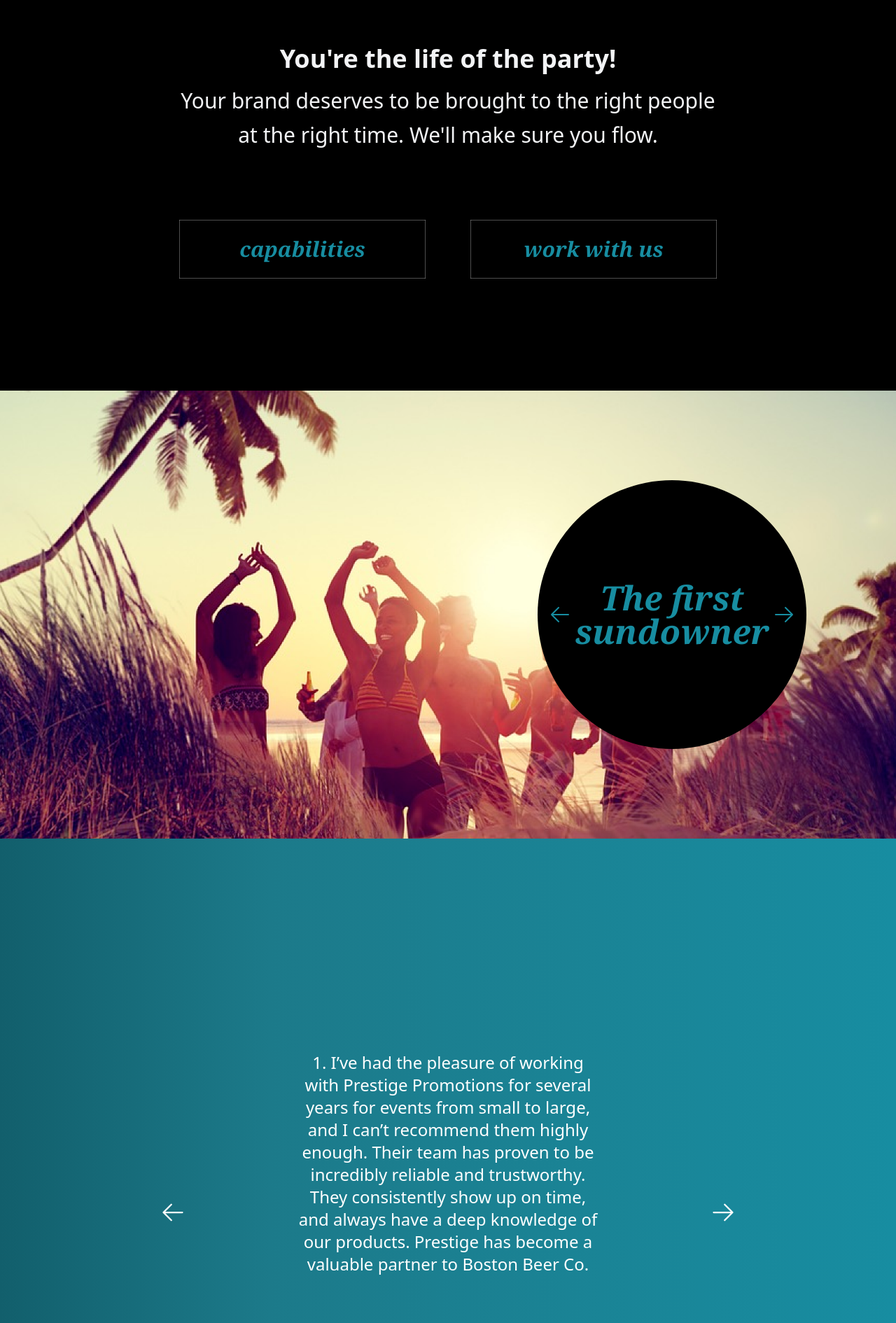
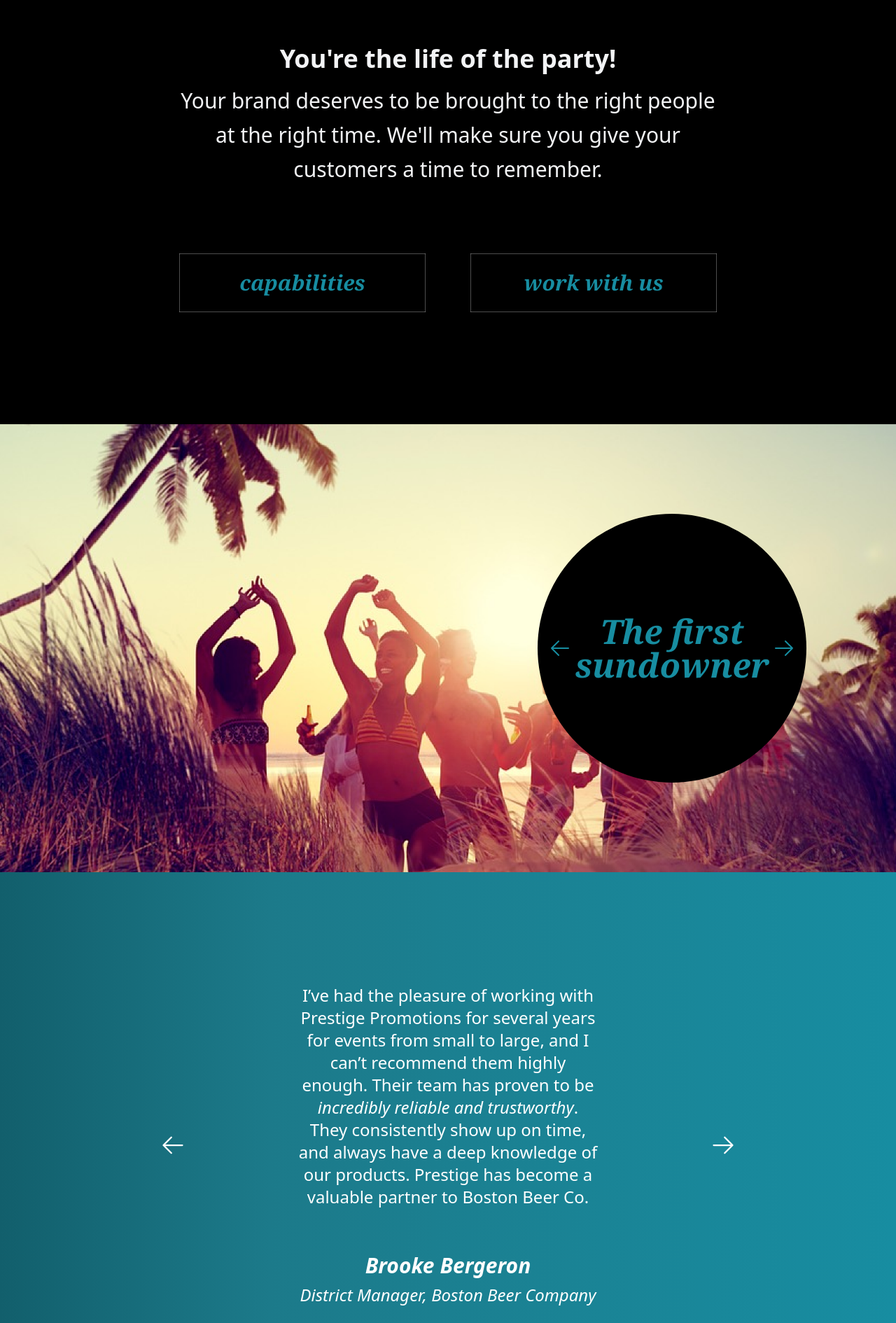
Before and after one commit to Rachitgarg56/ppg_next, a Next.js app: page / in a window 1280 px wide. Shown: the part 1280-3170 px from the top of the page at 70% size. Built offline with nearby package versions, Linux system fonts and the light colour scheme.

Commit message:
updated testimonials and hero section text

```diff
--- a/src/components/HeroSection.tsx
+++ b/src/components/HeroSection.tsx
@@ -105,7 +105,7 @@ const HeroSection = () => {
         {/* Quote */}
         <div className="text-center mx-auto w-full md:w-2/3 leading-relaxed p-8">
             <h2 className='text-gray-100 text-3xl md:text-4xl mb-4 font-semibold'>You're the life of the party!</h2>
-            <div className="font-thin text-gray-100 text-2xl md:text-3xl leading-relaxed md:leading-relaxed">Your brand deserves to be brought to the right people at the right time. We'll make sure you flow.</div>
+            <div className="font-thin text-gray-100 text-2xl md:text-3xl leading-relaxed md:leading-relaxed">Your brand deserves to be brought to the right people at the right time. We'll make sure you give your customers a time to remember.</div>
             <div className="flex flex-col md:flex-row items-center justify-between mt-24">
                 <Link href="/capabilities" className="shadow-[inset_0_0_0_0.5px_rgba(255,255,255,0.6)] text-center py-6 text-2xl md:text-3xl text-[#178DA1] italic font-cambria font-bold w-full hover:bg-[#E1E3E1] transition-colors duration-500 ease-in-out">capabilities</Link>
                 <Link href="/careers" className="shadow-[inset_0_0_0_0.5px_rgba(255,255,255,0.6)] text-center py-6 text-2xl md:text-3xl text-[#178DA1] italic font-cambria font-bold mt-8 md:mt-0 md:ml-16 w-full hover:bg-[#E1E3E1] transition-colors duration-500 ease-in-out">work with us</Link>
--- a/src/components/Testimonials.tsx
+++ b/src/components/Testimonials.tsx
@@ -3,9 +3,9 @@
 import React, { useState } from 'react'
 
 const testimonials = [
-  {name: "Brooke Bergeron", company: "Boston Beer Company", designation: "District Manager", text: "I’ve had the pleasure of working with Prestige Promotions for several years for events from small to large, and I can’t recommend them highly enough. Their team has proven to be incredibly reliable and trustworthy. They consistently show up on time, and always have a deep knowledge of our products. Prestige has become a valuable partner to Boston Beer Co.", },
-  {name: "Jeff Bee", company: "Constellation Brands", designation: "National Account Manager", text: "I have had the pleasure of working with Prestige Promotions for the past 10  plus years, and I cannot speak highly enough of their exceptional service and dedication. They have consistently gone above and beyond in conducting hand-selling events at Walmart locations for my business. Their team is professional, enthusiastic, and highly skilled at engaging customers and driving sales. I am incredibly grateful for the partnership we have built over the years. Prestige Promotions has been a key factor in our success, and I look forward to continuing our collaboration for many more years to come. If you are looking for a reliable and effective promotional partner, I highly recommend Prestige Promotions. Thank you, Prestige Promotions, for your outstanding work and unwavering commitment to excellence!", },
-  {name: "Tina Boyer", company: "SGWS", designation: "Account Executive", text: "Kourtney, You, as always sent an all-star for today's golf tournament. She just got the vibe and made sure everyone had fun. Five-star review. Thank you, Kourtney, for making my life easier when it comes to samplings and events. I know when I book events with your company, I can be assured a professional, prepared, representative will be there.", },
+  {name: "Brooke Bergeron", company: "Boston Beer Company", designation: "District Manager", text: "I’ve had the pleasure of working with Prestige Promotions for several years for events from small to large, and I can’t recommend them highly enough. Their team has proven to be <em>incredibly reliable and trustworthy</em>. They consistently show up on time, and always have a deep knowledge of our products. Prestige has become a valuable partner to Boston Beer Co.", },
+  {name: "Jeff Bee", company: "Constellation Brands", designation: "National Account Manager", text: "...I cannot speak highly enough of their exceptional service and dedication. They have <em>consistently gone above and beyond</em> in conducting hand-selling events at Walmart locations for my business. Their team is <em>professional, enthusiastic, and highly skilled at engaging customers and driving sales</em>… Prestige Promotions has been a key factor in our success… If you are looking for a <em>reliable and effective promotional partner</em>, I highly recommend Prestige Promotions…", },
+  {name: "Tina Boyer", company: "SGWS", designation: "Account Executive", text: "…sent an all-star for today's golf tournament. She just got the vibe and made sure everyone had fun. <em>Five-star review</em>… I know when I book events with your company, I can be assured a <em>professional, prepared, representative</em> will be there.", },
 ]
 
 const Testimonials = () => {
@@ -20,7 +20,7 @@ const Testimonials = () => {
   }
 
   return (
-    <div className="bg-gradient-to-r from-[#125F6C] via-[#1C7A8A] via-30% to-[#178DA1] text-white text-center sm:py-12 overflow-hidden">
+    <div className="bg-gradient-to-r from-[#125F6C] via-[#1C7A8A] via-30% to-[#178DA1] text-white text-center sm:py-20 overflow-hidden">
       <div className="relative w-full lg:w-2/3 mx-auto flex items-center justify-between p-4">
 
         {/* Prev button */}
@@ -38,7 +38,7 @@ const Testimonials = () => {
           >
             {testimonials.map((t, i) => (
               <div key={i} className="w-full flex-shrink-0 flex flex-col justify-center px-4 sm:px-8 md:px-40 leading-relaxed">
-                <div className="text-xl md:text-2xl font-thin">{i+1 + ". " + t.text}</div>
+                <div className="text-xl md:text-2xl font-thin" dangerouslySetInnerHTML={{ __html: t.text }}></div>
                 <div className="mt-8 md:mt-16 italic text-2xl md:text-3xl font-semibold">{t.name}</div>
                 <div className="mt-2 italic text-xl md:text-2xl font-thin">
                   {t.designation}, {t.company}
```
